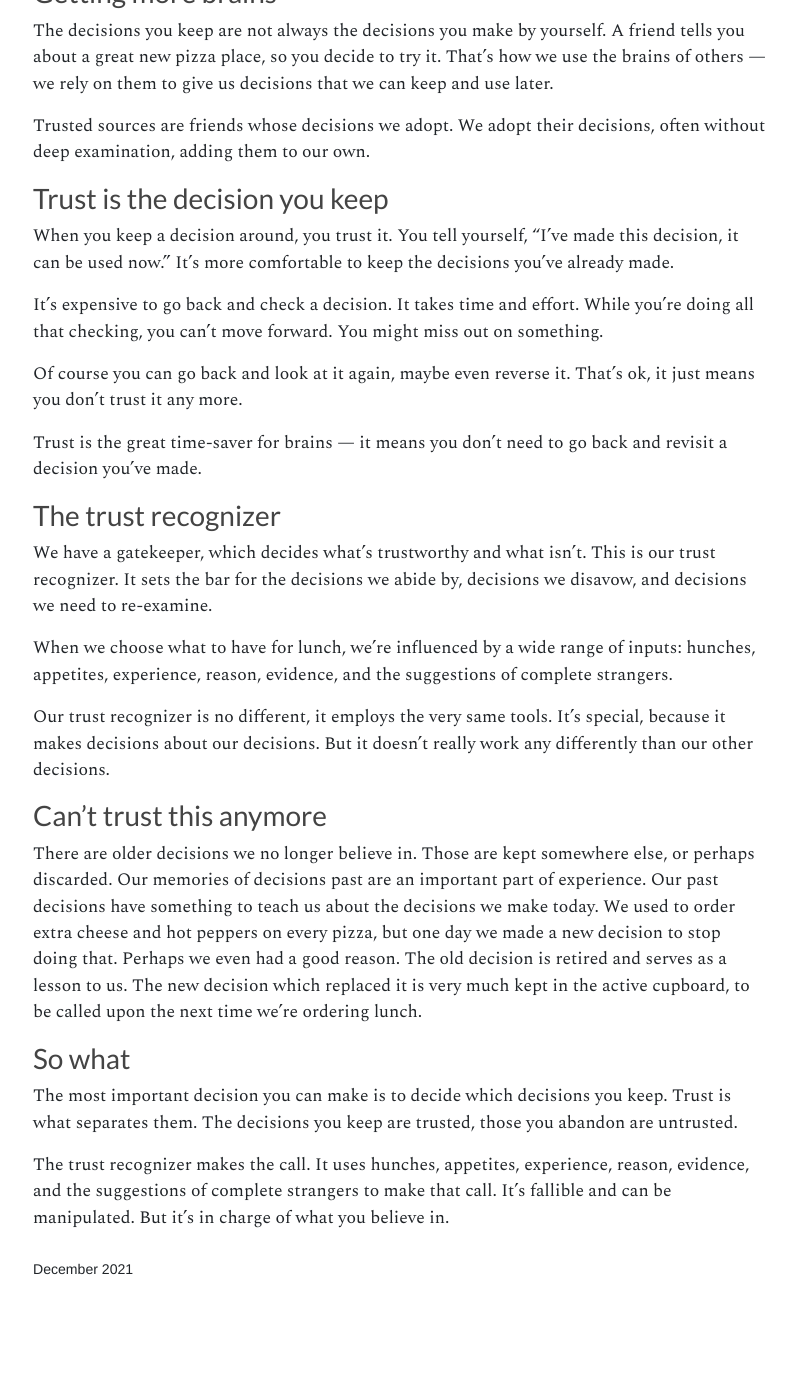
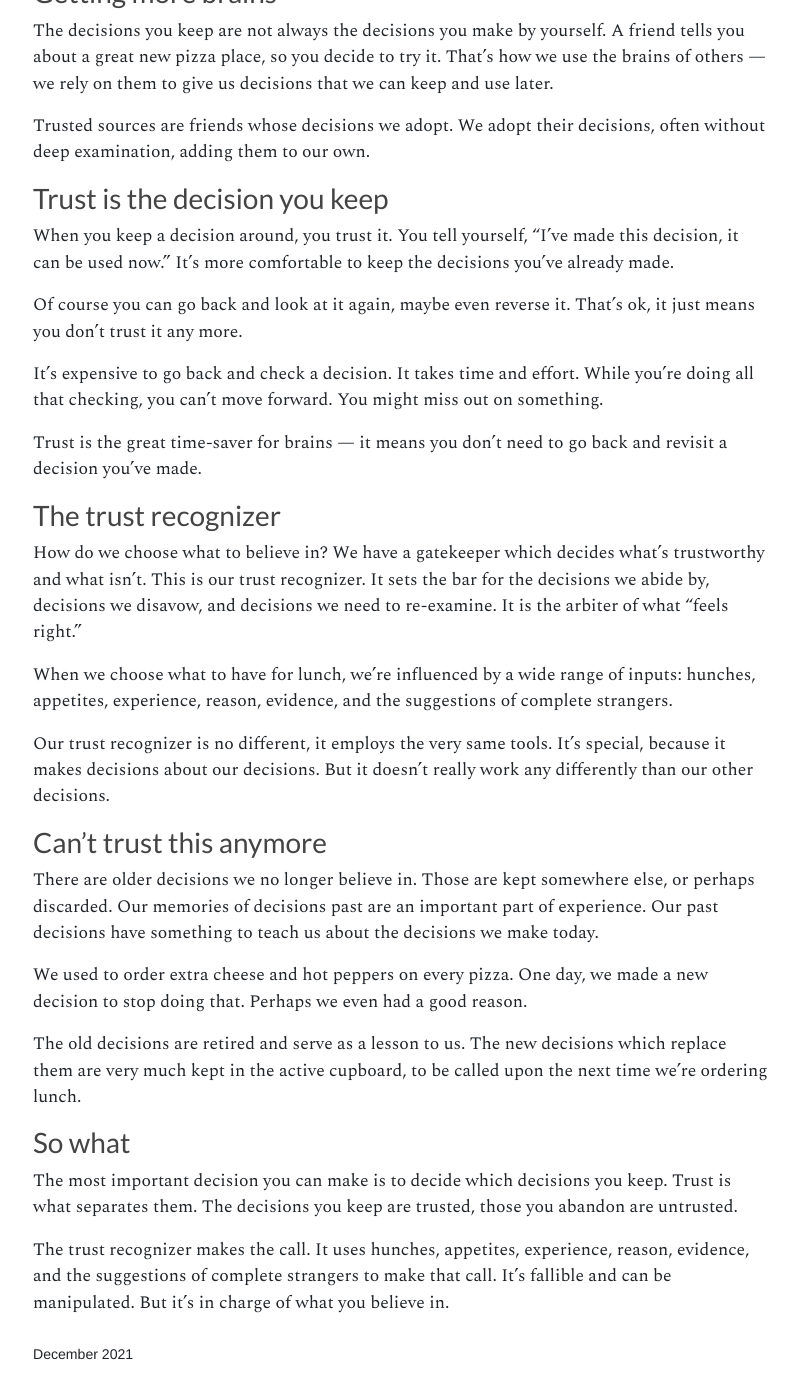
Before and after one commit to straz/artificialtrust, a Jekyll site: the page built from _articles/decisions.md, in a window 1280 px wide and 1400 px high, scrolled down 629 px. Shown: the whole window, without its empty margins (144-942 px from the left). Built offline with Jekyll 4.4.1, drawn with Linux system fonts in a browser that asks for light colours; nearby versions of some CDN libraries; before the commit the page ends 1945 px from its top, so only the background shows below that.

Commit message:
add decisions

```diff
--- a/_articles/decisions.md
+++ b/_articles/decisions.md
@@ -37,21 +37,23 @@ When you keep a decision around, you trust it. You tell yourself,
 "I've made this decision, it can be used now." It's more comfortable
 to keep the decisions you've already made.
 
+Of course you can go back and look at it again, maybe even reverse
+it. That's ok, it just means you don't trust it any more.
+
 It's expensive to go back and check a decision. It takes time and
 effort. While you're doing all that checking, you can't move
 forward. You might miss out on something.
-
-Of course you can go back and look at it again, maybe even reverse
-it. That's ok, it just means you don't trust it any more.
 
 Trust is the great time-saver for brains &mdash; it means you don't need to
 go back and revisit a decision you've made.
 
 ### The trust recognizer
 
-We have a gatekeeper, which decides what's trustworthy and what isn't.
-This is our trust recognizer. It sets the bar for the decisions we
-abide by, decisions we disavow, and decisions we need to re-examine.
+How do we choose what to believe in? We have a gatekeeper which
+decides what's trustworthy and what isn't.  This is our trust
+recognizer. It sets the bar for the decisions we abide by, decisions
+we disavow, and decisions we need to re-examine. It is the arbiter of
+what "feels right."
 
 When we choose what to have for lunch, we're influenced by a wide
 range of inputs: hunches, appetites, experience, reason, evidence, and
@@ -66,12 +68,15 @@ doesn't really work any differently than our other decisions.
 There are older decisions we no longer believe in. Those are kept
 somewhere else, or perhaps discarded. Our memories of decisions past
 are an important part of experience. Our past decisions have something
-to teach us about the decisions we make today. We used to order extra
-cheese and hot peppers on every pizza, but one day we made a new
-decision to stop doing that. Perhaps we even had a good reason.  The
-old decision is retired and serves as a lesson to us.  The new
-decision which replaced it is very much kept in the active cupboard,
-to be called upon the next time we're ordering lunch.
+to teach us about the decisions we make today.
+
+We used to order extra cheese and hot peppers on every pizza. One day,
+we made a new decision to stop doing that. Perhaps we even had a good
+reason.
+
+The old decisions are retired and serve as a lesson to us.  The new
+decisions which replace them are very much kept in the active
+cupboard, to be called upon the next time we're ordering lunch.
 
 
 ### So what
```
